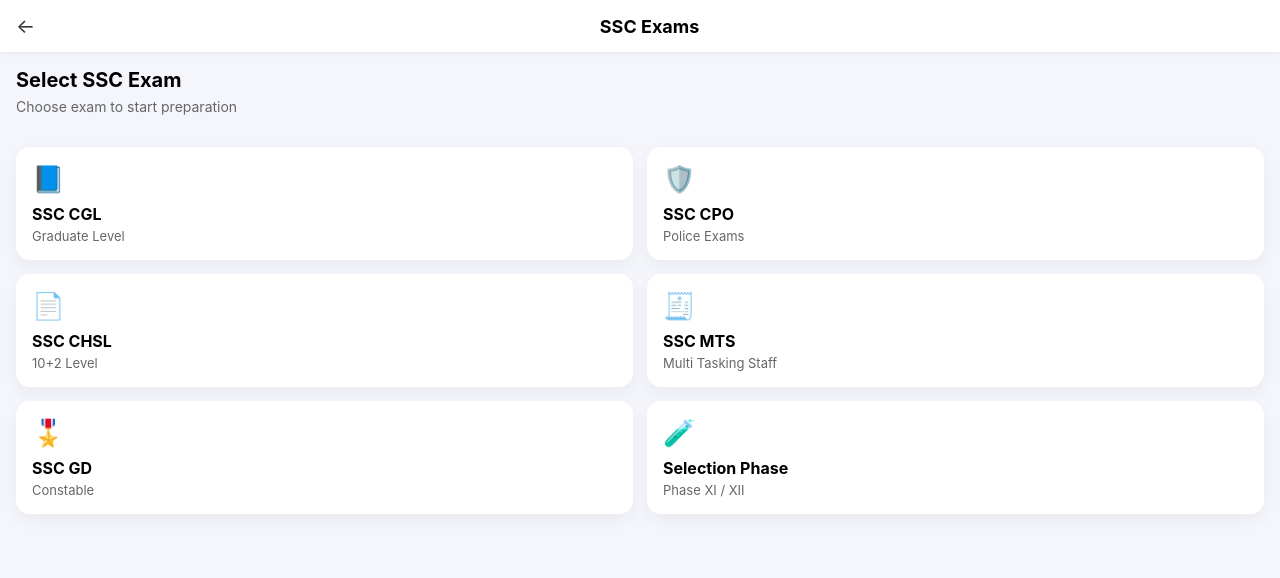
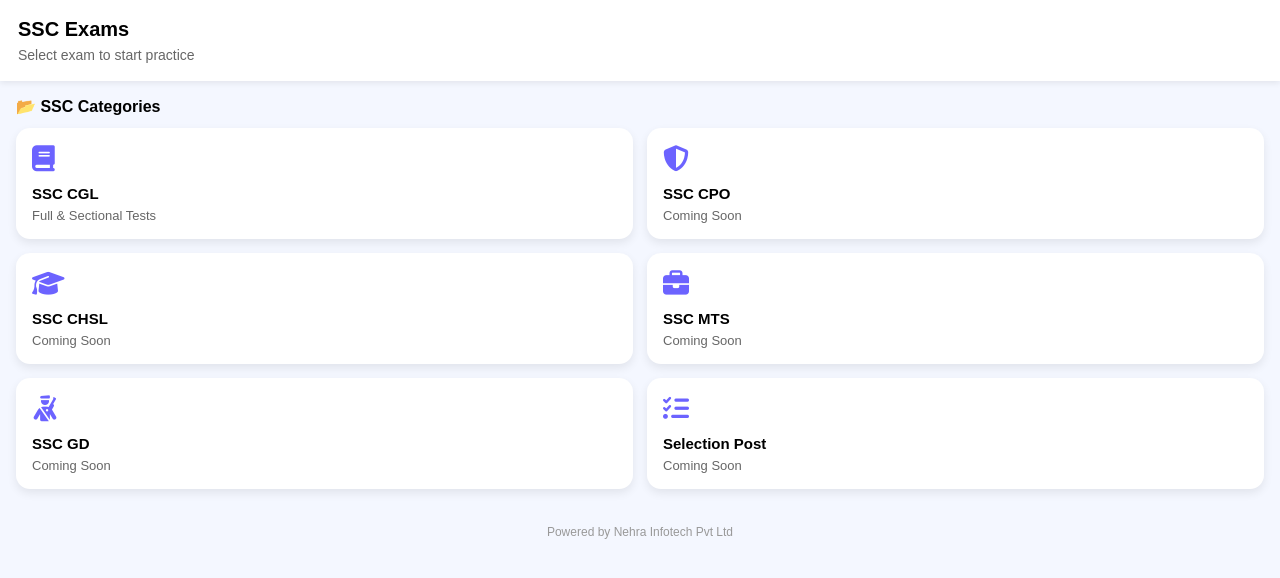
Before and after one commit to manojnehra1801-beep/Online-mock-platform, a Flask app: page /ssc in a window 1280 px wide. Shown: the top 578 px of the page. Run offline with Flask 3, Linux system fonts and the light colour scheme; the visitor is signed in with stand-in values (Sample User, id 1).

Commit message:
Update ssc_dashboard.html

```diff
--- a/templates/ssc_dashboard.html
+++ b/templates/ssc_dashboard.html
@@ -2,91 +2,91 @@
 <html lang="en">
 <head>
     <meta charset="UTF-8">
+    <title>SSC Exams | Abhyas App</title>
     <meta name="viewport" content="width=device-width, initial-scale=1.0">
-<title>SSC Exams | Abhyas App</title>
+
+    <!-- Font Awesome -->
+    <link rel="stylesheet" href="https://cdnjs.cloudflare.com/ajax/libs/font-awesome/6.5.1/css/all.min.css">
 
     <style>
         body{
             margin:0;
-    font-family: -apple-system, BlinkMacSystemFont, "Segoe UI", Roboto, Arial;
-    background:#f4f6fb;
+            font-family: Arial, sans-serif;
+            background:#f4f7ff;
         }
 
-/* HEADER */
         .header{
-    display:flex;
-    justify-content:space-between;
-    align-items:center;
-    padding:14px 16px;
+            padding:18px;
             background:#ffffff;
-    box-shadow:0 2px 6px rgba(0,0,0,0.05);
+            box-shadow:0 2px 6px rgba(0,0,0,0.08);
         }
 
         .header h2{
             margin:0;
-    font-size:18px;
-}
-
-.back{
-    font-size:20px;
-    text-decoration:none;
-    color:#333;
-}
-
-/* PAGE TITLE */
-.page-title{
-    padding:16px;
-}
-
-.page-title h3{
-    margin:0;
             font-size:20px;
         }
 
-.page-title p{
+        .header p{
             margin:6px 0 0;
             color:#666;
             font-size:14px;
         }
 
-/* GRID */
-.grid{
-    display:grid;
-    grid-template-columns:repeat(2,1fr);
-    gap:14px;
+        .container{
             padding:16px;
         }
 
-/* CARD */
+        .section-title{
+            font-weight:bold;
+            margin-bottom:12px;
+            font-size:16px;
+        }
+
+        .grid{
+            display:grid;
+            grid-template-columns:repeat(2, 1fr);
+            gap:14px;
+        }
+
+        .card-link{
+            text-decoration:none;
+            color:inherit;
+        }
+
         .card{
             background:#fff;
             border-radius:14px;
             padding:16px;
-    box-shadow:0 6px 16px rgba(0,0,0,0.05);
-    text-decoration:none;
-    color:#000;
+            box-shadow:0 4px 10px rgba(0,0,0,0.08);
+            transition:0.2s;
         }
 
-.card-icon{
+        .card:hover{
+            transform:translateY(-2px);
+        }
+
+        .icon{
             font-size:26px;
+            color:#6c63ff;
+            margin-bottom:10px;
         }
 
         .card h4{
-    margin:10px 0 4px;
-    font-size:16px;
+            margin:0;
+            font-size:15px;
         }
 
         .card p{
-    margin:0;
+            margin:6px 0 0;
             font-size:13px;
             color:#666;
         }
 
-/* MOBILE */
-@media(max-width:400px){
-    .grid{
-        grid-template-columns:1fr;
-    }
+        .footer{
+            text-align:center;
+            padding:20px 10px;
+            font-size:12px;
+            color:#999;
         }
     </style>
 </head>
@@ -95,56 +95,67 @@ body{
 
     <!-- HEADER -->
     <div class="header">
-    <a href="/dashboard" class="back">←</a>
         <h2>SSC Exams</h2>
-    <span></span>
+        <p>Select exam to start practice</p>
     </div>
 
-<!-- TITLE -->
-<div class="page-title">
-    <h3>Select SSC Exam</h3>
-    <p>Choose exam to start preparation</p>
+    <!-- CONTENT -->
+    <div class="container">
+
+        <div class="section-title">📂 SSC Categories</div>
+
+        <div class="grid">
+
+            <!-- CGL -->
+            <a href="/ssc/cgl" class="card-link">
+                <div class="card">
+                    <div class="icon"><i class="fa-solid fa-book"></i></div>
+                    <h4>SSC CGL</h4>
+                    <p>Full & Sectional Tests</p>
+                </div>
+            </a>
+
+            <!-- CPO -->
+            <div class="card">
+                <div class="icon"><i class="fa-solid fa-shield-halved"></i></div>
+                <h4>SSC CPO</h4>
+                <p>Coming Soon</p>
             </div>
 
-<!-- SSC FOLDERS -->
-<div class="grid">
+            <!-- CHSL -->
+            <div class="card">
+                <div class="icon"><i class="fa-solid fa-graduation-cap"></i></div>
+                <h4>SSC CHSL</h4>
+                <p>Coming Soon</p>
+            </div>
 
-    <a href="#" class="card">
-        <div class="card-icon">📘</div>
-        <h4>SSC CGL</h4>
-        <p>Graduate Level</p>
-    </a>
+            <!-- MTS -->
+            <div class="card">
+                <div class="icon"><i class="fa-solid fa-briefcase"></i></div>
+                <h4>SSC MTS</h4>
+                <p>Coming Soon</p>
+            </div>
 
-    <a href="#" class="card">
-        <div class="card-icon">🛡️</div>
-        <h4>SSC CPO</h4>
-        <p>Police Exams</p>
-    </a>
+            <!-- GD -->
+            <div class="card">
+                <div class="icon"><i class="fa-solid fa-person-military-rifle"></i></div>
+                <h4>SSC GD</h4>
+                <p>Coming Soon</p>
+            </div>
 
-    <a href="#" class="card">
-        <div class="card-icon">📄</div>
-        <h4>SSC CHSL</h4>
-        <p>10+2 Level</p>
-    </a>
+            <!-- SELECTION POST -->
+            <div class="card">
+                <div class="icon"><i class="fa-solid fa-list-check"></i></div>
+                <h4>Selection Post</h4>
+                <p>Coming Soon</p>
+            </div>
 
-    <a href="#" class="card">
-        <div class="card-icon">🧾</div>
-        <h4>SSC MTS</h4>
-        <p>Multi Tasking Staff</p>
-    </a>
+        </div>
+    </div>
 
-    <a href="#" class="card">
-        <div class="card-icon">🎖️</div>
-        <h4>SSC GD</h4>
-        <p>Constable</p>
-    </a>
-
-    <a href="#" class="card">
-        <div class="card-icon">🧪</div>
-        <h4>Selection Phase</h4>
-        <p>Phase XI / XII</p>
-    </a>
-
+    <!-- FOOTER -->
+    <div class="footer">
+        Powered by Nehra Infotech Pvt Ltd
     </div>
 
 </body>
```
Lines whose indentation alone changed are shown as unchanged.
